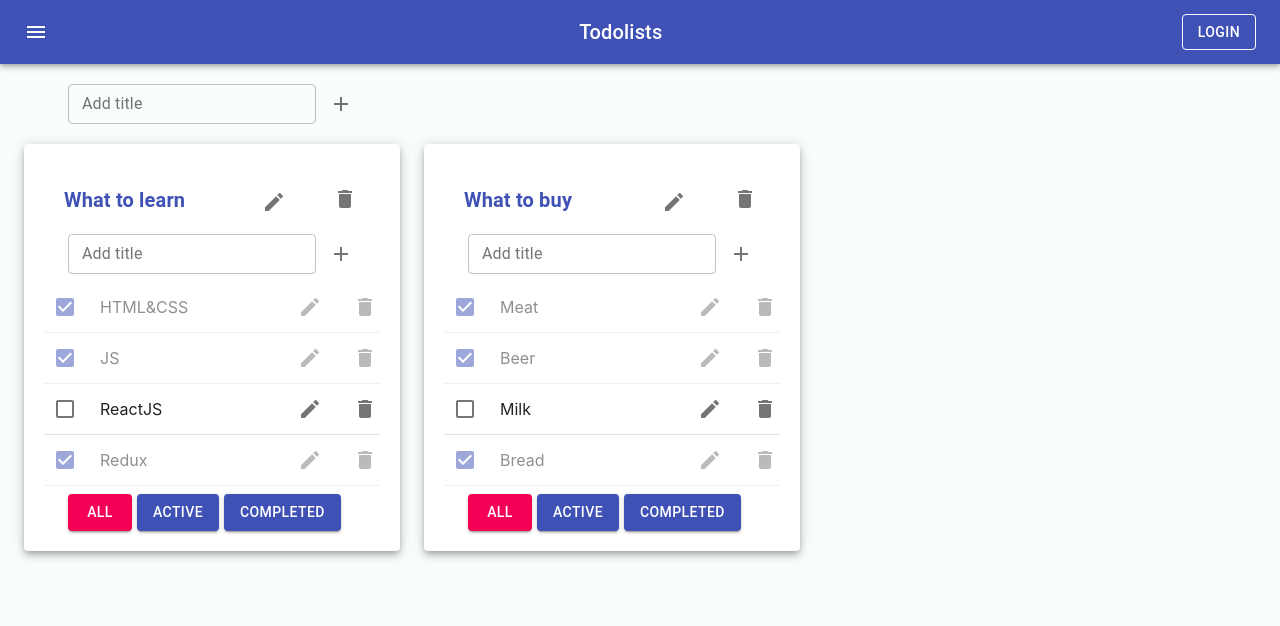
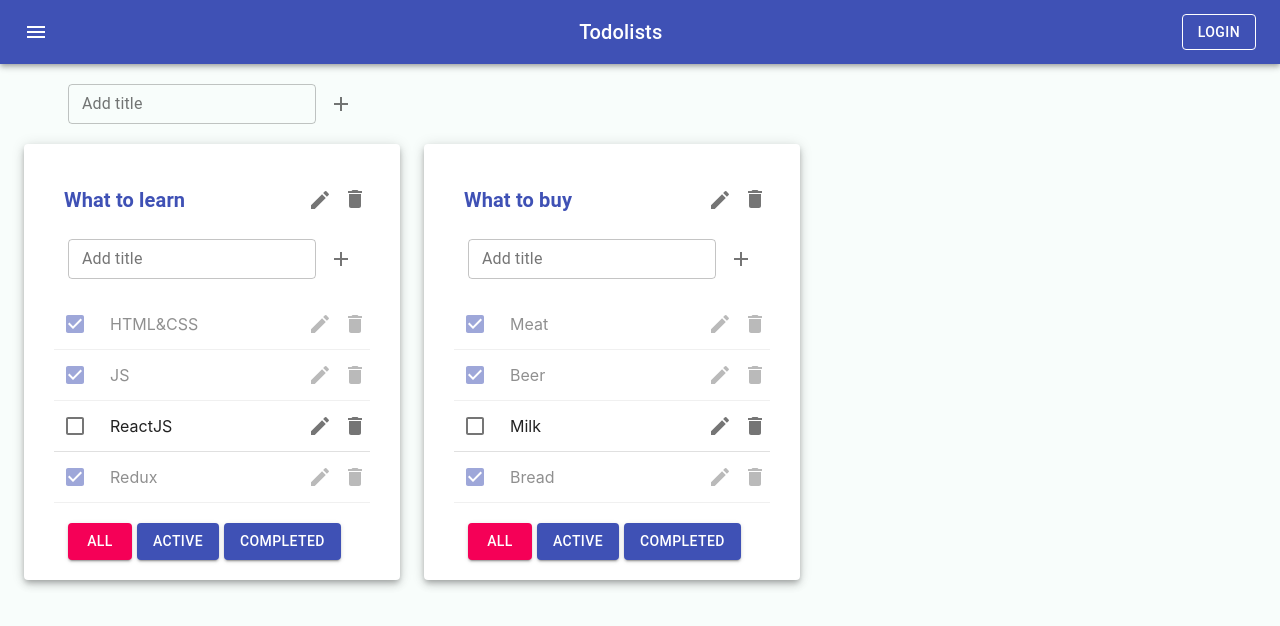
Before and after one commit to AliaksandrLiubanets/todolist, a React (Create React App) app: page / in a window 1280 px wide. Shown: the top 626 px of the page. Built offline with nearby package versions, Linux system fonts and the light colour scheme.

Commit message:
Add styles for Edit and TextField

```diff
--- a/src/AddItemForm.tsx
+++ b/src/AddItemForm.tsx
@@ -26,7 +26,7 @@ const AddItemForm = (props: AddItemFormPropsType) => {
         setTitle('')
     }
 
-    return <Container style={{display: 'flex', alignItems: "flex-start"}} >
+    return <Container style={{display: 'flex', alignItems: "flex-start", height: "40px"}} >
         <TextField variant={'outlined'}
                    size={'small'}
                    label="Add title"
--- a/src/EditableSpan.tsx
+++ b/src/EditableSpan.tsx
@@ -25,20 +25,20 @@ const EditableSpan = (props: EditableSpanPropsType) => {
     }
 
     const SpanWithEdit = () => {
-        return <div style={{display: 'flex', alignItems: 'center', justifyContent: 'space-between', width: '230px'}}>
+        return <div style={{display: 'flex', alignItems: 'center', justifyContent: 'space-between', flex: 1}}>
             <span style={{display: 'block', margin: '0 0px'}}
                   onDoubleClick={onEditMode}>{props.title}
             </span>
-            <div><IconButton size={'small'}>
+            <IconButton size={'small'}>
                 <Edit onClick={onEditMode}
                       style={{margin: '0 5px 0 0'}}/>
-            </IconButton></div>
+            </IconButton>
         </div>
     }
 
     return editMode
             ? <TextField size={'small'}
-                         style={{width: '150px', padding: '5px 0 0 10px'}}
+                         style={{width: '160px', padding: '5px 0 0 10px'}}
                          autoFocus={true}
                          onBlur={offEditMode}
                          onChange={setInputValue}
--- a/src/Todolist.tsx
+++ b/src/Todolist.tsx
@@ -40,7 +40,7 @@ export function Todolist(props: propsType) {
                          dense
                          style={{display: 'flex', justifyContent: 'space-between'}}
                          className={el.isDone ? s.is_done : ''}>
-            <div style={{display: 'flex', alignItems: 'center'}}>
+            <div style={{display: 'flex', alignItems: 'center', flex: 1}}>
                 <ListItemIcon style={{display: 'block'}}>
                     <Checkbox onChange={onCheckboxCheckTask}
                               color={'primary'}
@@ -48,6 +48,7 @@ export function Todolist(props: propsType) {
                     />
                 </ListItemIcon>
                 <EditableSpan title={el.title}
+                              // style={{}}
                               onChange={onChangeTitle}/>
             </div>
             <div style={{display: 'flex', alignItems: 'center'}}>
@@ -67,13 +68,12 @@ export function Todolist(props: propsType) {
 
     return (
         <div className={s.border}>
-            <Container style={{display: 'flex', justifyContent: 'space-between', alignItems: "center", padding: '20px'}}>
-                <Typography variant={'h6'} style={{fontWeight: 'bold', height: "30px"}} color={'primary'}>
+            <Container style={{display: 'flex', justifyContent: 'space-between', alignItems: "center", padding: '20px 10px 25px 20px'}}>
+                <Typography variant={'h6'} style={{fontWeight: 'bold', height: "30px", flex: "1"}} color={'primary'}>
                     <EditableSpan title={props.title}
                                   onChange={changeTodolistTitle}/>
                 </Typography>
                 <div style={{display: 'flex', alignItems: 'center'}}>
-
                     <IconButton size={'small'}
                                 onClick={removeTodolist}>
                         <DeleteIcon/>
@@ -81,7 +81,7 @@ export function Todolist(props: propsType) {
                 </div>
             </Container>
             <AddItemForm addItem={addTaskToTodolist}/>
-            <List>
+            <List style={{padding: "20px 10px" }}>
                 {elementsTask}
             </List>
             <Container style={{display: 'flex'}}>
```
